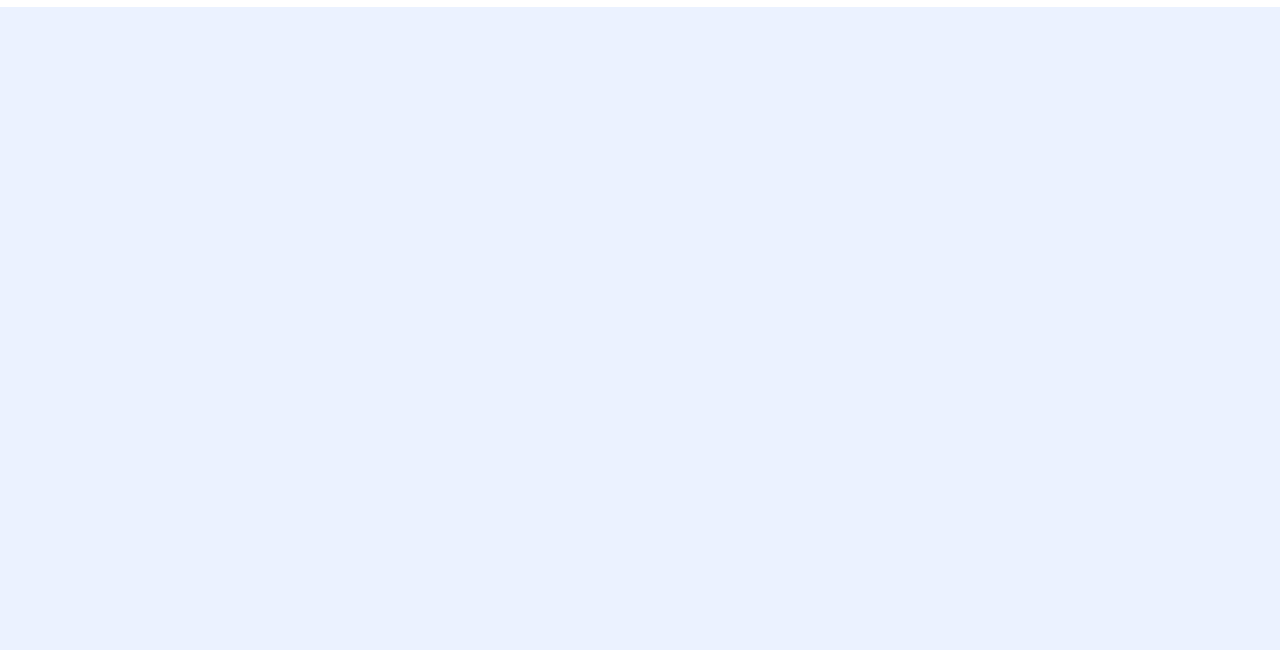
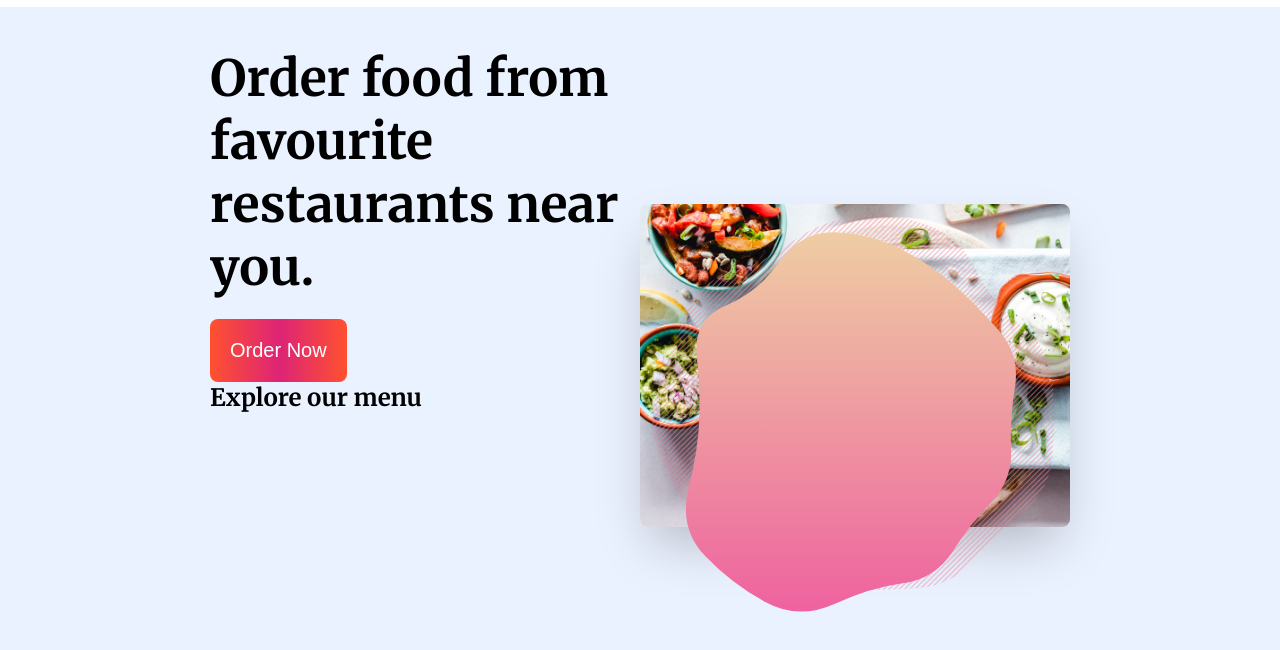
Before and after one commit to Pratyushayerukola/MernProject-1, a plain HTML site: page index.html in a window 1280 px wide. Shown: the part 118-768 px from the top of the page. Drawn offline with Linux system fonts and the light colour scheme.

Commit message:
add hero section

```diff
--- a/index.html
+++ b/index.html
@@ -19,11 +19,39 @@
 
             </div>
             <div class="navbar__nav__items">
-                <button class="nav__item">
+                <button class="nav__item button__primary">
                     Order Food
                 </button>
             </div>
         </nav>
     </header>
+
+    <main class="container">
+        <section class="hero__container">
+            <div class="hero__image__container">
+                <img src="./assets/hero.jpg" alt="hero" class="hero__image" />
+                <img src="./assets/svg/herobgpattren.svg" alt="herobgpattren" class="hero__bg__svg" />
+                <img src="./assets/svg/heroShape.svg" alt="heroShape" class="hero__bg__svg"    />
+
+            </div>
+            <div class="hero__description">
+                <h1 class="hero__text">
+                    Order food from favourite restaurants near you.
+                </h1>
+                <button class="button__primary">
+                    Order Now
+                </button>
+            </div>
+        </section>
+        <!--explore menu-->
+        <section class="explore__menu__container">
+            <h1 class="explore__menu__text">Explore our menu</h1>
+            <div class="explore__menu__lists">
+
+            </div>
+        </section>
+
+
+    </main>
 </body>
 </html>
--- a/style.css
+++ b/style.css
@@ -7,6 +7,13 @@
 body{
     font-family: 'Merriweather', serif;
     background-color: #ebf2ff;
+
+}
+
+.container{
+    max-width: 100%;
+    padding:0 20px;
+    margin: 0 auto;
 
 }
 
@@ -27,7 +34,7 @@ body{
     width:100%;
 }
 
-.nav__item{
+.button__primary{
     background-image: linear-gradient(
         to right,
         #ff512f 0%,
@@ -42,25 +49,71 @@ body{
     cursor: pointer;
 }
 
+
 .nav__item:hover{
     border: 2px solid pink;
 
 }
 
+.hero__image__container{
+    width:100%;
+    position:relative;
+
+}
+
+.hero__image{
+    width:100%;
+    border-radius: 8px;
+    box-shadow: 0 25px 50px -12px rgba(0,0,0,0.25);
+    position:absolute;
+
+}
+.hero__bg__svg{
+    position:absolute;
+
+    width:100%;
+
+}
+.hero__text{
+    font-size: 30px;
+    margin: 20px 0;
+
+}
 
 @media (min-width: 768px){
    .navbar{
        justify-content:space-between;
        padding:10px 30px;
    }
+   .hero__container{
+       margin-top: 20px;
+       display: flex;
+       flex-direction: row-reverse;
+       align-items: center;
+   }
 }
 
 @media (min-width: 1020px){
+    .container{
+        max-width: 900px;
+    }
     .navbar__brand{
         width:150px;
     }
-    .nav__item{
+    .button__primary{
         padding:20px;
         font-size:20px;
     }
+    .hero__description{
+        width: 100%;
+    }
+    .hero__text{
+        font-size: 50px;
+    }
 }
+
+@media (min-width: 1400px){
+    .container{
+        max-width:1250px;
+    }
+}
```
